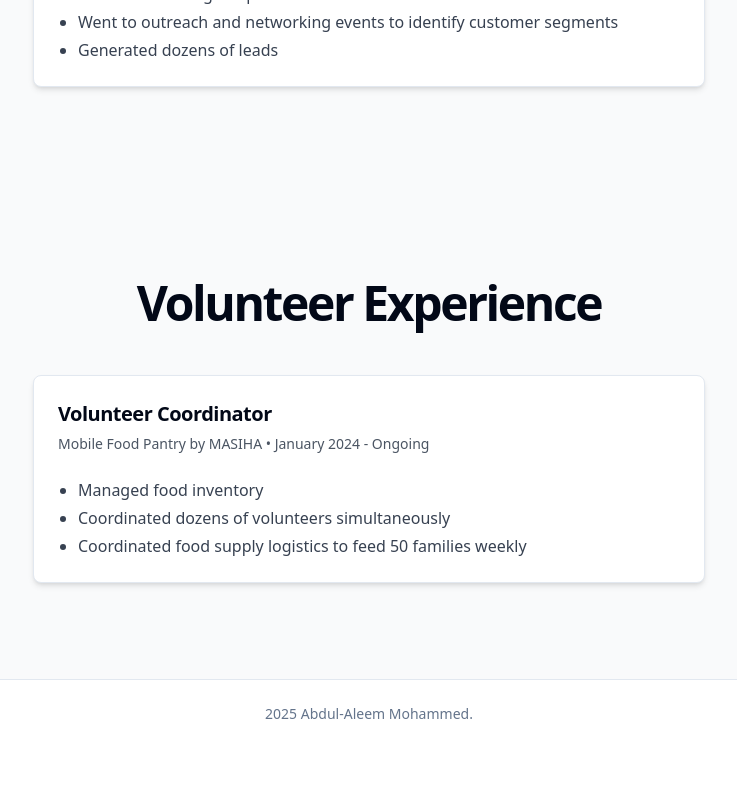
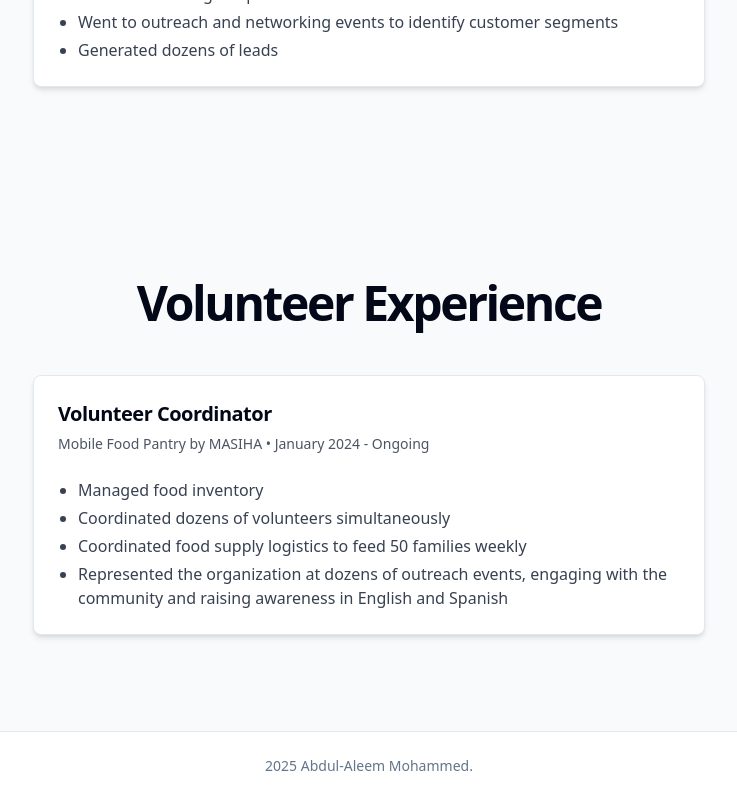
Before and after one commit to abaleemmo/Portfolio, a React (Vite) app: page /experience in a window 1280 px wide. Shown: the part 1214-2014 px from the top of the page, without its empty margins (271-1008 px from the left). Before the commit the page ends 1962 px from the top, so only its background shows below. Built offline with nearby package versions, Linux system fonts and the light colour scheme.

Commit message:
[dyad] wrote 1 file(s)

```diff
--- a/src/components/VolunteerExperienceSection.tsx
+++ b/src/components/VolunteerExperienceSection.tsx
@@ -14,11 +14,12 @@ const volunteerExperiences: VolunteerExperience[] = [
     title: "Volunteer Coordinator",
     organization: "Mobile Food Pantry by MASIHA",
     location: "",
-    dates: "January 2024 - Ongoing", // Updated dates
+    dates: "January 2024 - Ongoing",
     description: [
       "Managed food inventory",
       "Coordinated dozens of volunteers simultaneously",
-      "Coordinated food supply logistics to feed 50 families weekly"
+      "Coordinated food supply logistics to feed 50 families weekly",
+      "Represented the organization at dozens of outreach events, engaging with the community and raising awareness in English and Spanish" // New bullet point
     ],
   },
 ];
```
